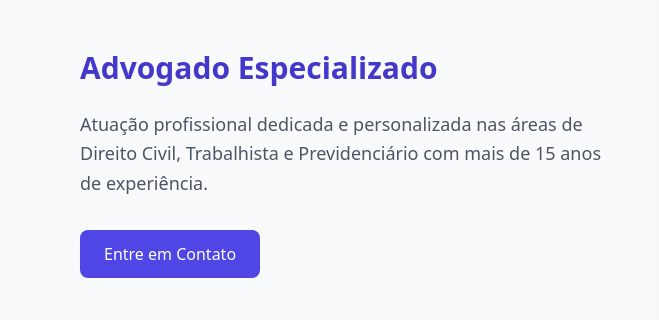
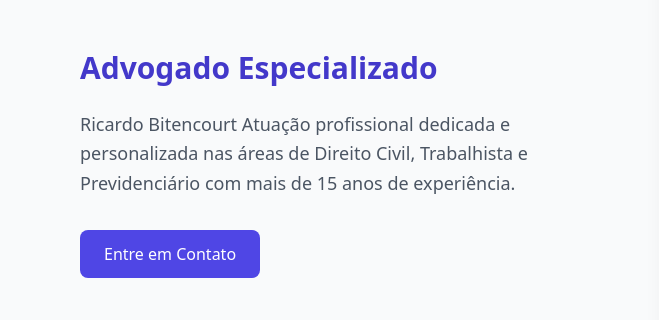
Before and after one commit to FX-137/ricardo-2, a plain HTML site: page index.html in a window 1280 px wide. Shown: the part 97-417 px from the top of the page, 0-659 px from the left. Drawn offline with nearby package versions, Linux system fonts and the light colour scheme.

Commit message:
Update index.html

```diff
--- a/index.html
+++ b/index.html
@@ -19,7 +19,8 @@
                 <h1 class="text-4xl md:text-5xl font-bold mb-6 text-indigo-700"></h1>
                 <h2 class="text-3xl font-bold mb-6 text-indigo-700">Advogado Especializado</h2>
 <p class="text-lg mb-8 text-gray-600 leading-relaxed">
-                    Atuação profissional dedicada e personalizada nas áreas de Direito Civil,
+                    Ricardo Bitencourt
+    Atuação profissional dedicada e personalizada nas áreas de Direito Civil,
                     Trabalhista e Previdenciário com mais de 15 anos de experiência.
                 </p>
                 <a href="#contato" class="bg-indigo-600 hover:bg-indigo-700 text-white font-medium py-3 px-6 rounded-lg transition duration-300 inline-block">
```
